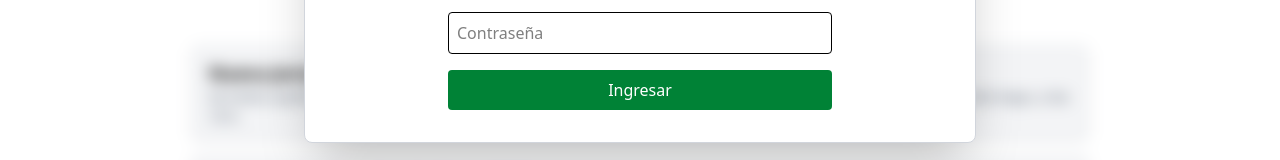
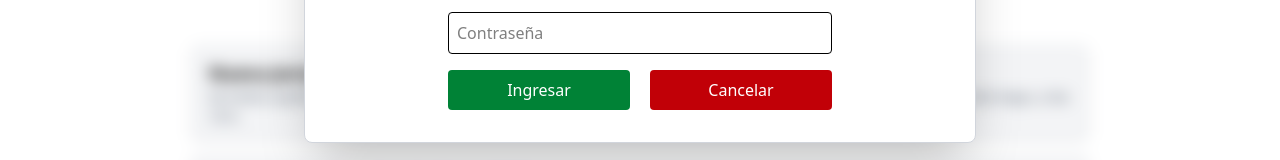
Before and after one commit to MaximilianoBarrionuevo/tp-ing-soft, a React (Vite) app: page / in a window 1280 px wide. Both pictures are taken after a click on the button "Iniciar Sesion". Shown: the part 488-648 px from the top of the page. Built offline with nearby package versions, Linux system fonts and the light colour scheme.

Commit message:
se agrego el login

```diff
--- a/src/components/SesionModal.tsx
+++ b/src/components/SesionModal.tsx
@@ -2,7 +2,7 @@ import { useState } from "react";
 import { useNoticias } from "../Context/NoticiasContext";
 
 export default function SesionModal() {
-    const { handleIniciarSesion } = useNoticias();
+    const { handleIniciarSesion, setSesionModalVisible } = useNoticias();
     const [username, setUsername] = useState("");
     const [password, setPassword] = useState("");
 
@@ -38,9 +38,21 @@ export default function SesionModal() {
                         onChange={(e) => setPassword(e.target.value)}
                         className="p-2 border rounded"
                     />
-                    <button type="submit" className="bg-green-700 text-white p-2 rounded hover:bg-green-800">
-                        Ingresar
-                    </button>
+                    <div className="flex w-full gap-x-5">
+                        <button
+                            type="submit"
+                            className="w-full bg-green-700 text-white p-2 rounded hover:bg-green-800 cursor-pointer"
+                        >
+                            Ingresar
+                        </button>
+                        <button
+                            type="submit"
+                            className="w-full bg-red-700 text-white p-2 rounded hover:bg-red-900 cursor-pointer"
+                            onClick={() => setSesionModalVisible(false)}
+                        >
+                            Cancelar
+                        </button>
+                    </div>
                 </form>
             </div>
         </div>
```
